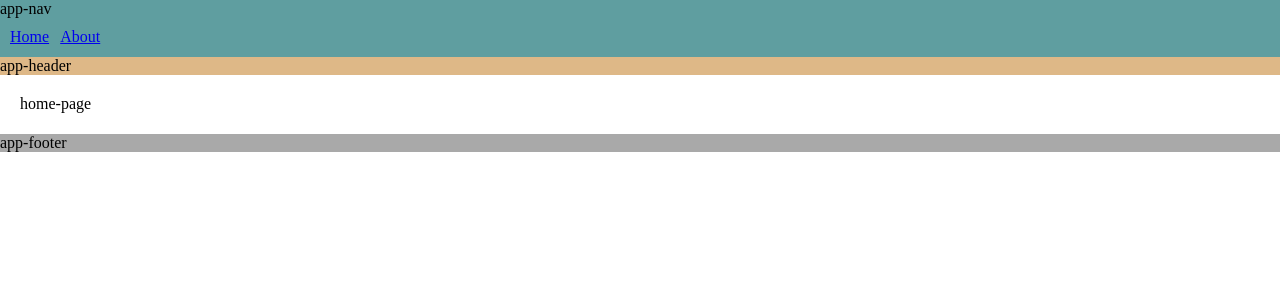
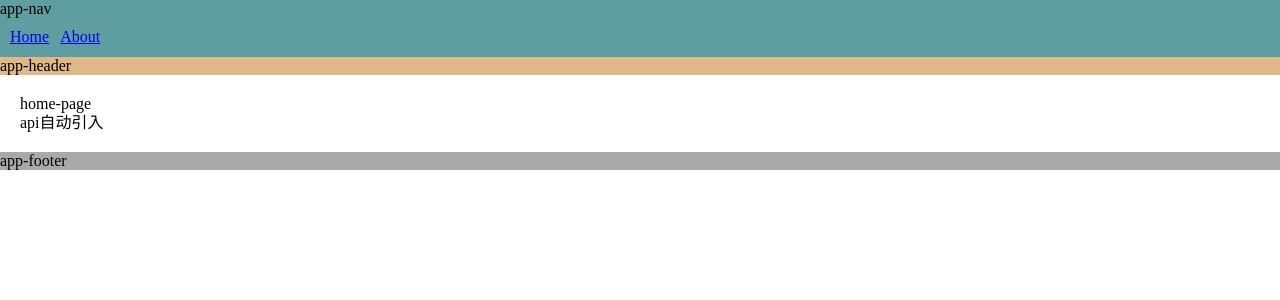
Before and after one commit to ethanlamm/project-scaffolding-template, a Vue app: page / in a window 1280 px wide. Shown: the top 300 px of the page. Built offline with nearby package versions, Linux system fonts and the light colour scheme.

Commit message:
api自动引入

```diff
--- a/package.json
+++ b/package.json
@@ -31,6 +31,7 @@
     "less": "^4.1.3",
     "less-loader": "^11.1.0",
     "style-resources-loader": "^1.4.1",
+    "unplugin-auto-import": "^0.11.4",
     "vue-cli-plugin-style-resources-loader": "~0.1.5"
   }
 }
--- a/src/views/home/index.vue
+++ b/src/views/home/index.vue
@@ -1,11 +1,12 @@
 <template>
     <div class="homeContainer">
         home-page
+        <div>{{ auto }}</div>
     </div>
 </template>
 
 <script setup>
-
+const auto = ref('api自动引入')
 </script>
 
 <style scoped lang="less">
--- a/vue.config.js
+++ b/vue.config.js
@@ -1,5 +1,6 @@
 const { defineConfig } = require('@vue/cli-service')
 const path = require('path')
+const AutoImport = require('unplugin-auto-import/webpack')
 
 module.exports = defineConfig({
   transpileDependencies: true,
@@ -36,5 +37,13 @@ module.exports = defineConfig({
         path.join(__dirname, './src/assets/styles/mixins.less')
       ]
     }
+  },
+
+  configureWebpack: {
+    plugins: [
+      AutoImport({
+        imports: ['vue', 'vue-router']
+      })
+    ]
   }
 })
```
Also changed, not shown: 1 other file (tests, documents, lock files or other folders).
